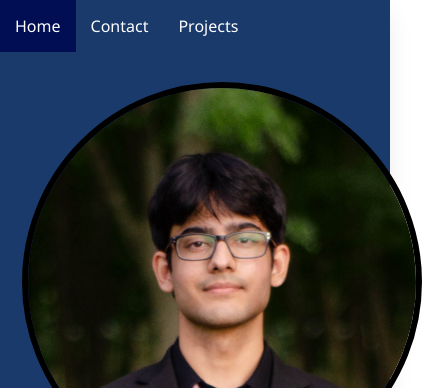
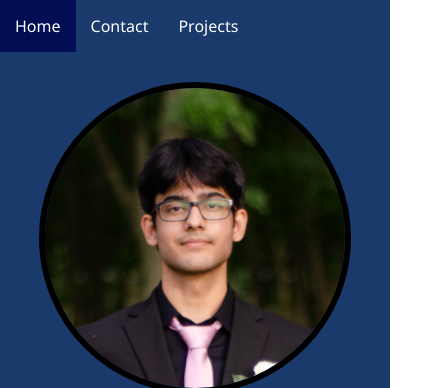
Before and after one commit to nishanttripathi08/PortfolioWebsite, a plain HTML site: page index.html in a window 390 px wide. Shown: the top 388 px of the page, 422 px wide, since content can reach past the window. Drawn offline with Linux system fonts and the light colour scheme.

Commit message:
Fixed mobile viewing

```diff
--- a/index.html
+++ b/index.html
@@ -2,7 +2,7 @@
 <html lang="en">
 <head>
     <meta charset="UTF-8">
-    <meta name = "viewport" content="width=device-width, inital-scale=1">
+    <meta name = "viewport" content="width=device-width, initial-scale=1">
     <title>Home Page</title>
     <link rel="stylesheet" href="style.css" type="text/css">
 </head>
--- a/style.css
+++ b/style.css
@@ -1,5 +1,12 @@
 * {
     box-sizing: border-box;
+}
+
+
+html, body {
+    margin: 0;
+    padding: 0;
+    overflow-x: hidden;
 }
 
 body {
@@ -80,8 +87,8 @@
 img {
     display: block;
     margin: 0 auto;
-    width: 400px;
-    aspect-ratio: 1 / 1;
+    width: min(400px, 80vw);
+    height: auto;
     border-radius: 50%;
     object-fit: cover;
     border: 6px solid black;
```
